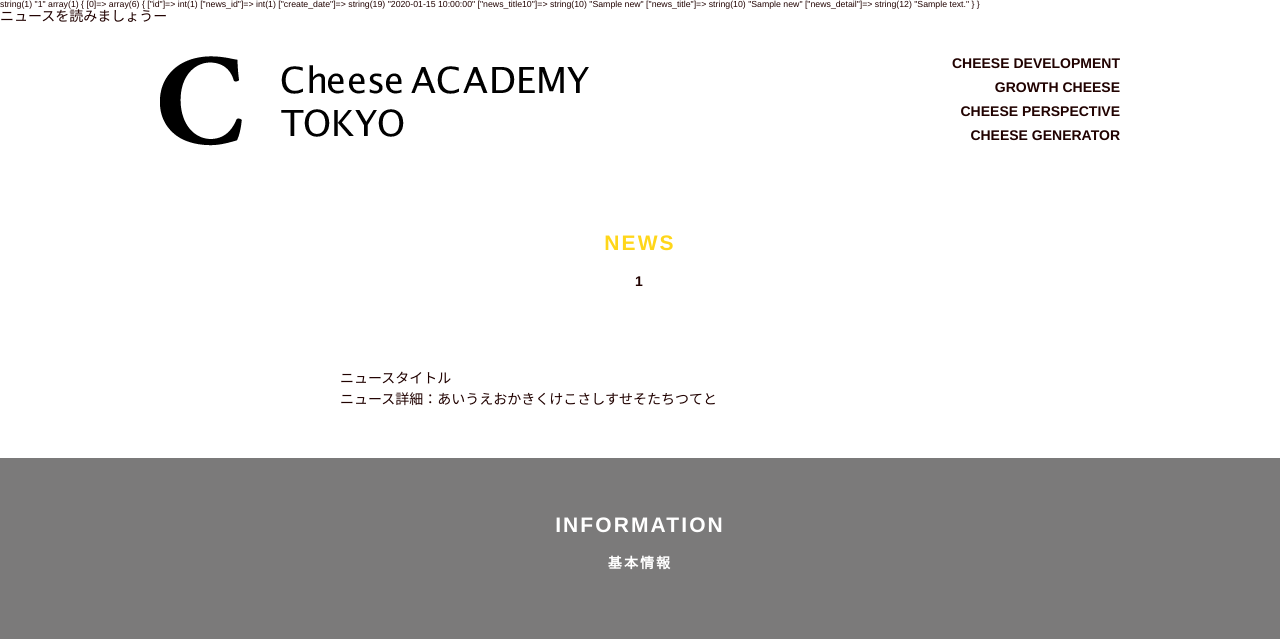
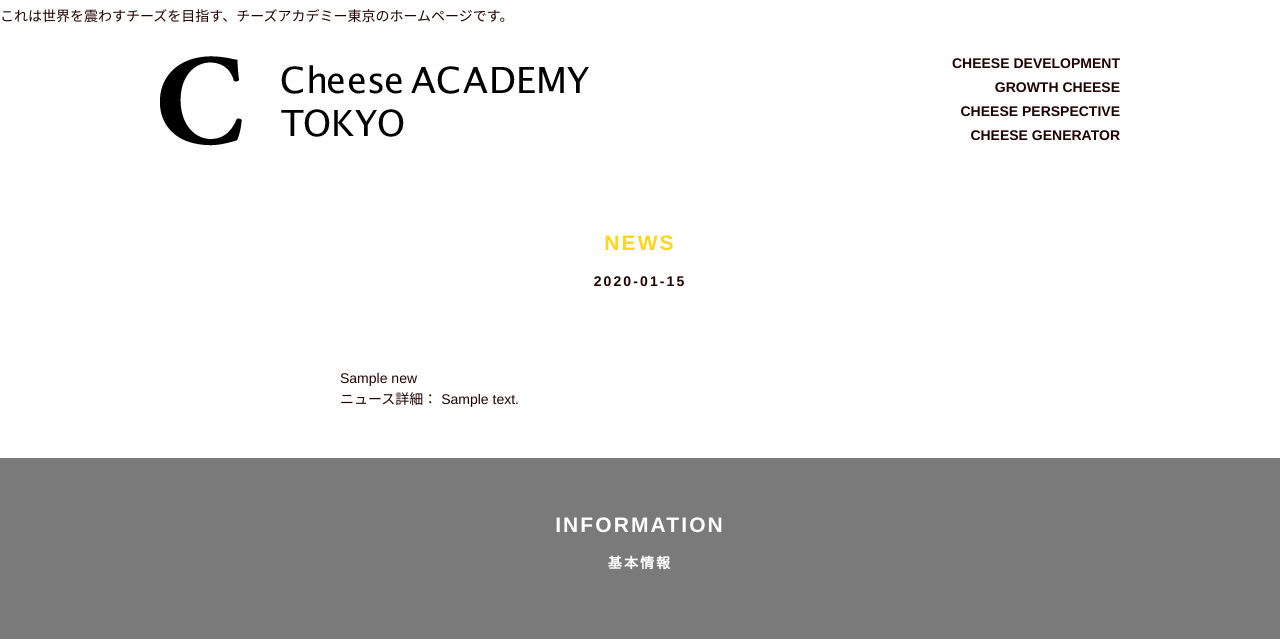
Before and after one commit to 22-KonoHiroyuki/kadai, a PHP site: page /news.php?news_id=1 in a window 1280 px wide. Shown: the top 639 px of the page. Run offline with PHP 8.4, Linux system fonts and the light colour scheme; tables that the repository leaves empty or names only in its code hold one stand-in row (values such as "Sample post").

Commit message:
受け取ったIDのニュース表示ができ（カラムの指定が正しくありませんでした）、またニュースの情報について詳細を登録しました。

```diff
--- a/6/footer.php
+++ b/6/footer.php
@@ -4,6 +4,6 @@
 <title>フッダー情報</title>
 </head>
 <body>
-<p>PS/わからなければちゃんと質問してくださいね</p>
-    </body>
+<p>少しでも興味があればぜひご連絡ください。お問い合わせお待ちしております。</p>
+</body>
 </html>
--- a/6/header.php
+++ b/6/header.php
@@ -4,6 +4,6 @@
 <title>ヘッダー情報</title>
 </head>
 <body>
-<p>ニュースを読みましょうー</p>
-    </body>
+<p>これは世界を震わすチーズを目指す、チーズアカデミー東京のホームページです。</p>
+</body>
 </html>
--- a/6/news.php
+++ b/6/news.php
@@ -1,32 +1,23 @@
 
 <?php
-//echo $_GET["news_id"];
 $unique_id=$_GET["news_id"];
-var_dump($unique_id);
 ?>
 
 <?php
 $pdo = new PDO("mysql:host=localhost;dbname=cs_academy;charset=utf8", "root", "");
-$sql = "SELECT * FROM news where id = '$unique_id'";
+$sql = "SELECT create_date,news_title,news_detail FROM news where news_id = '$unique_id'";
 $stmt = $pdo->prepare($sql);
 $stmt->execute();
 $results = $stmt->fetchAll(PDO::FETCH_ASSOC);
-
-var_dump($results);
 foreach($results as $row) {
-
-//var_dump($row);
-//echo $row["create_date"];
-//echo $row["news_title"];
-//echo $row["news_detail"];
-
 }
+$pdo = null;
 ?>
 
 <!DOCTYPE html>
 <html>
 <head>
-    <title></title>
+    <title>ニュース詳細</title>
     <meta charset="UTF-8">
     <meta name="description" content="" />
     <meta name="keywords" content="" />
@@ -35,9 +26,7 @@ foreach($results as $row) {
 </head>
 <body>
 
-<br>
-<?php include("header.php"); ?>
-<br>
+    <br><?php include("header.php"); ?><br>
 
     <header class="header">
         <div class="inner clearfix">
@@ -54,20 +43,26 @@ foreach($results as $row) {
     <section class="news contents-box">
     <h2 class="section-title text-center">
     <span class="section-title__yellow">News</span>
-    <span class="section-title-ja text-center"><?php echo $unique_id; ?></span>
+    <span class="section-title-ja text-center">
+        <?php echo substr($row['create_date'],0,10); ?></span>
     </h2>
     <article class="news-detail">
         <dl class="clearfix">
-                <dd class="news-title">ニュースタイトル</dd>
-                <dd>ニュース詳細：あいうえおかきくけこさしすせそたちつてと</dd>
+            <dd class="news-title">
+                <?php echo $row["news_title"]; ?>
+        </dd>
+            <dd>ニュース詳細：
+                <?php echo $row["news_detail"]; ?></dd>
         </dl>
-
     </article>
     </section>
 
     <!--#information-->
     <footer class="footer contents-box">
-    <h2 class="section-title text-center"><span class="section-title__white">Information</span><span class="section-title-ja section-title__white text-center">基本情報</span></h2>
+    <h2 class="section-title text-center">
+        <span class="section-title__white">Information</span>
+        <span class="section-title-ja section-title__white text-center">基本情報</span>
+    </h2>
 
     <div class="inner">
         <ul class="list-footer clearfix">
@@ -82,9 +77,7 @@ foreach($results as $row) {
     <!--end #information-->
 <p class="btn-pageTop"><a href="#"><img src="img/btn-pagetop.png" alt=""></a></p>
 
-<br>
-<?php include("footer.php"); ?>
-<br>
+<br><?php include("footer.php"); ?>
 
 </body>
 </html>
```
Also changed, not shown: 6/index.php (+24 -24 lines). Lines whose indentation alone changed are shown as unchanged.
